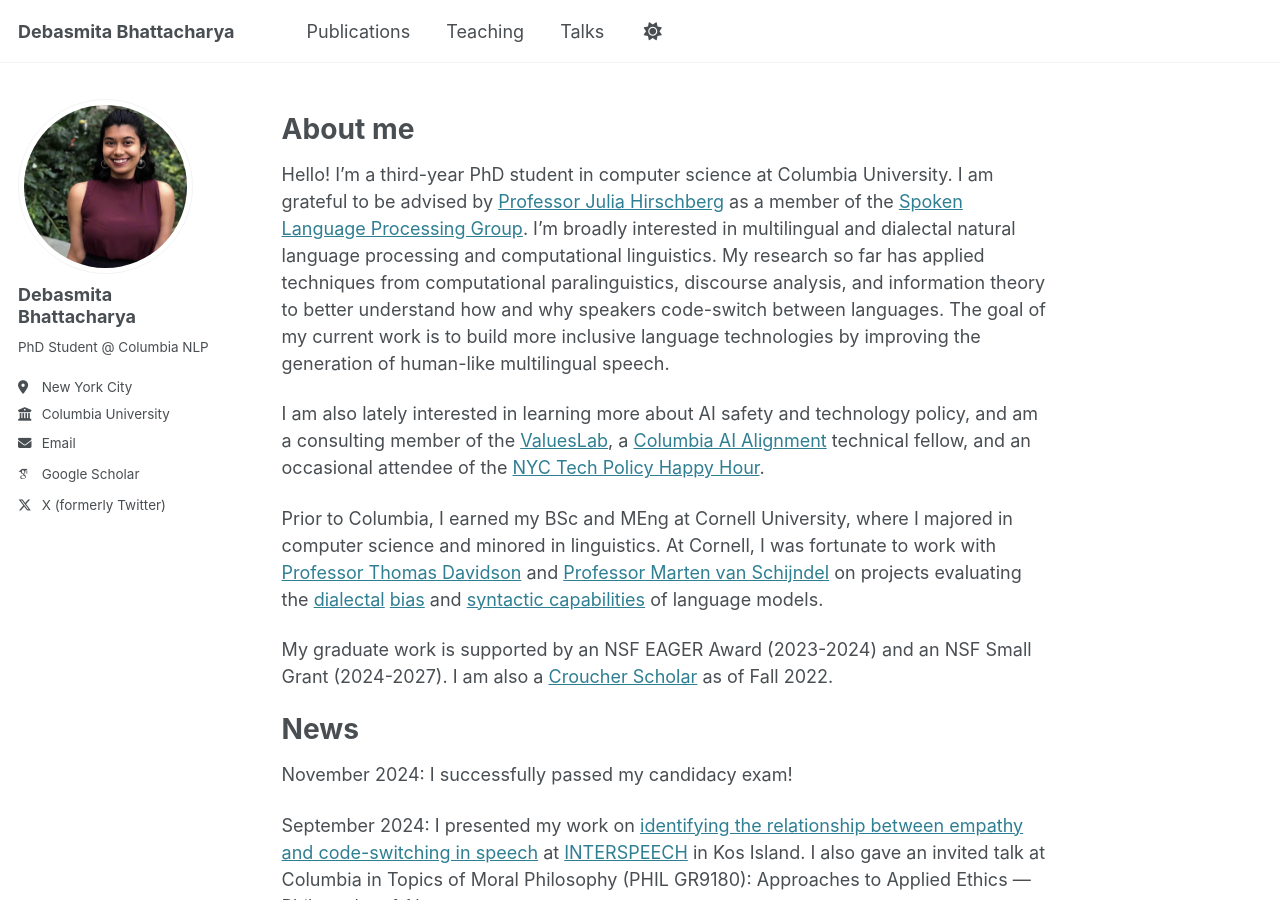
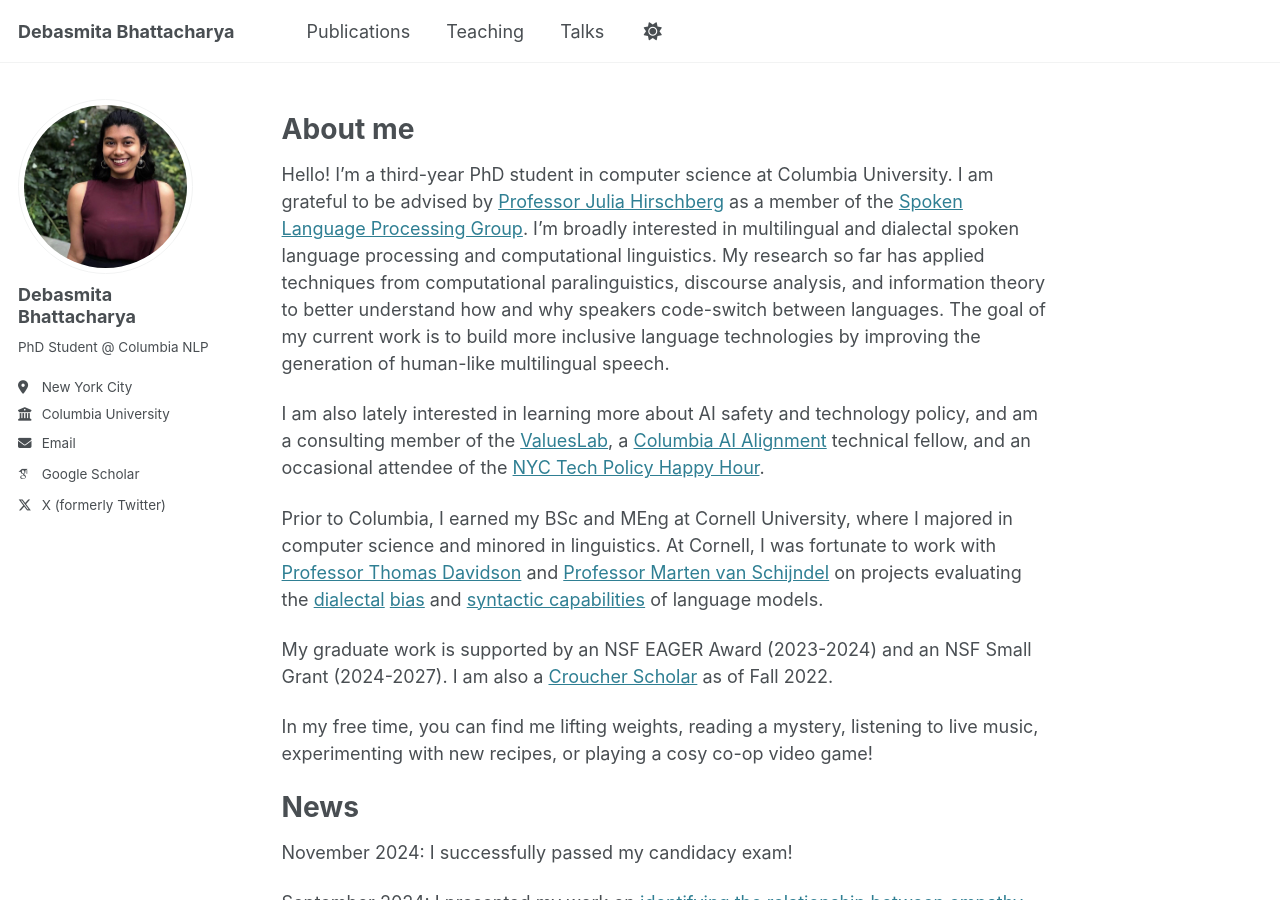
Before and after one commit to debasmita-b/debasmita-b.github.io, a Jekyll site: the page built from _pages/about.md, in a window 1280 px wide and 900 px high. Built offline with Jekyll 4.4.1, drawn with Linux system fonts in a browser that asks for light colours; some web fonts are replaced.

Commit message:
adding personality

```diff
--- a/_pages/about.md
+++ b/_pages/about.md
@@ -9,13 +9,15 @@ redirect_from:
 
 About me
 ======
-Hello! I'm a third-year PhD student in computer science at Columbia University. I am grateful to be advised by [Professor Julia Hirschberg](http://www.cs.columbia.edu/~julia/) as a member of the [Spoken Language Processing Group](http://www.cs.columbia.edu/speech/). I'm broadly interested in multilingual and dialectal natural language processing and computational linguistics. My research so far has applied techniques from computational paralinguistics, discourse analysis, and information theory to better understand how and why speakers code-switch between languages. The goal of my current work is to build more inclusive language technologies by improving the generation of human-like multilingual speech.
+Hello! I'm a third-year PhD student in computer science at Columbia University. I am grateful to be advised by [Professor Julia Hirschberg](http://www.cs.columbia.edu/~julia/) as a member of the [Spoken Language Processing Group](http://www.cs.columbia.edu/speech/). I'm broadly interested in multilingual and dialectal spoken language processing and computational linguistics. My research so far has applied techniques from computational paralinguistics, discourse analysis, and information theory to better understand how and why speakers code-switch between languages. The goal of my current work is to build more inclusive language technologies by improving the generation of human-like multilingual speech.
 
 I am also lately interested in learning more about AI safety and technology policy, and am a consulting member of the [ValuesLab](https://valueslab.github.io/), a [Columbia AI Alignment](https://www.cualignment.org/) technical fellow, and an occasional attendee of the [NYC Tech Policy Happy Hour](https://buttondown.com/nyctechpolicyhh/archive/).
 
 Prior to Columbia, I earned my BSc and MEng at Cornell University, where I majored in computer science and minored in linguistics. At Cornell, I was fortunate to work with [Professor Thomas Davidson](https://www.thomasrdavidson.com/) and [Professor Marten van Schijndel](https://vansky.github.io/) on projects evaluating the [dialectal](https://aclanthology.org/W19-3504/) [bias](https://arxiv.org/abs/2005.13041) and [syntactic capabilities](https://aclanthology.org/2020.conll-1.39/) of language models.
 
 My graduate work is supported by an NSF EAGER Award (2023-2024) and an NSF Small Grant (2024-2027). I am also a [Croucher Scholar](https://scholars.croucher.org.hk/) as of Fall 2022.
+
+In my free time, you can find me lifting weights, reading a mystery, listening to live music, experimenting with new recipes, or playing a cosy co-op video game!
 
 News
 ======
```
